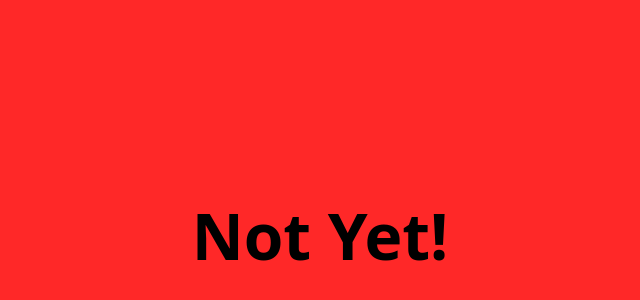
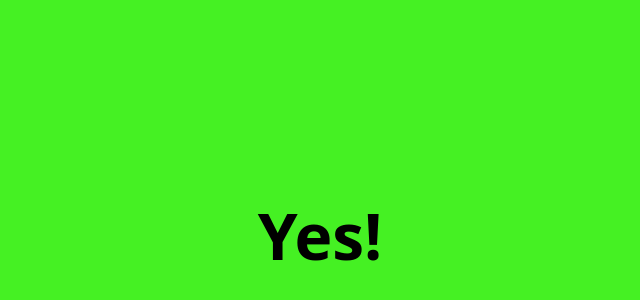
Before and after one commit to xaocon/isrussdaddyyet, a plain HTML site: page index.html in a window 1280 px wide. Shown: the part 164-464 px from the top of the page, without its empty margins (320-960 px from the left). Drawn offline with nearby package versions, Linux system fonts and the light colour scheme.

Commit message:
for when born

```diff
--- a/index.html
+++ b/index.html
@@ -13,7 +13,7 @@
       @tailwind utilities;
 
       body {
-        background-color: rgb(255, 40, 40);
+        background-color: rgb(69, 241, 35);
       }
       .content {
         font-size: 4rem;
@@ -25,7 +25,7 @@
 
 <body>
   <div class="grid place-items-center h-screen">
-    <div class="content">Not Yet!</h1>
+    <div class="content">Yes!</h1>
   </div>
 </body>
 
```
